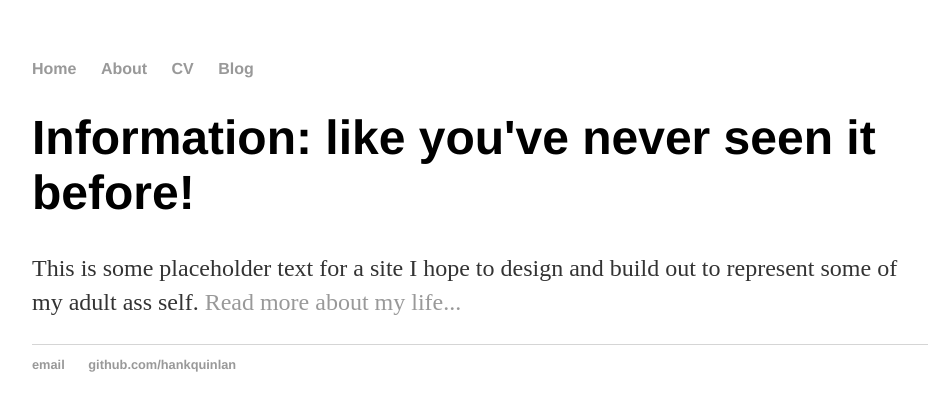
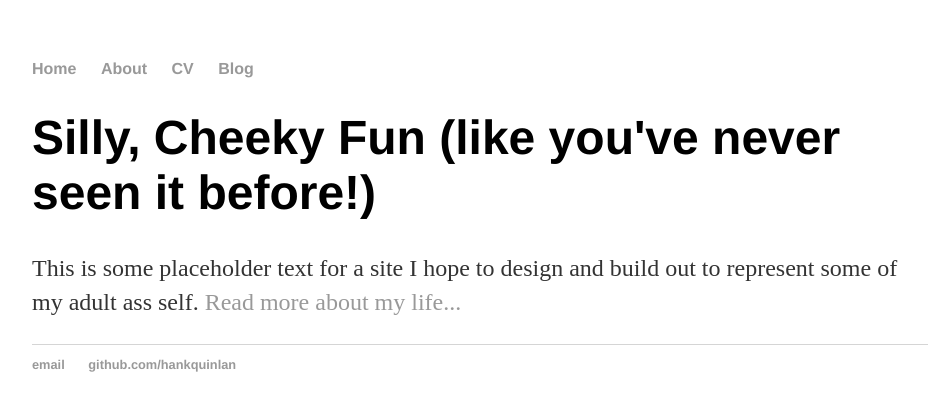
Before and after one commit to matthryknow/matthrynkow.github.io, a Jekyll site: the page built from index.html, in a window 1280 px wide. Shown: the top 411 px of the page, without its empty margins (160-1089 px from the left). Built offline with Jekyll 4.4.1, drawn with Linux system fonts in a browser that asks for light colours.

Commit message:
Update index.html

```diff
--- a/index.html
+++ b/index.html
@@ -3,6 +3,6 @@ layout: default
 title: Home Page Test
 ---
 <div class="blurb">
-	<h1> Information: like you've never seen it before!</h1>
+	<h1> Silly, Cheeky Fun (like you've never seen it before!) </h1>
 	<p> This is some placeholder text for a site I hope to design and build out to represent some of my adult ass self. <a href="/about">Read more about my life...</a></p>
 </div><!-- /.blurb -->
```
